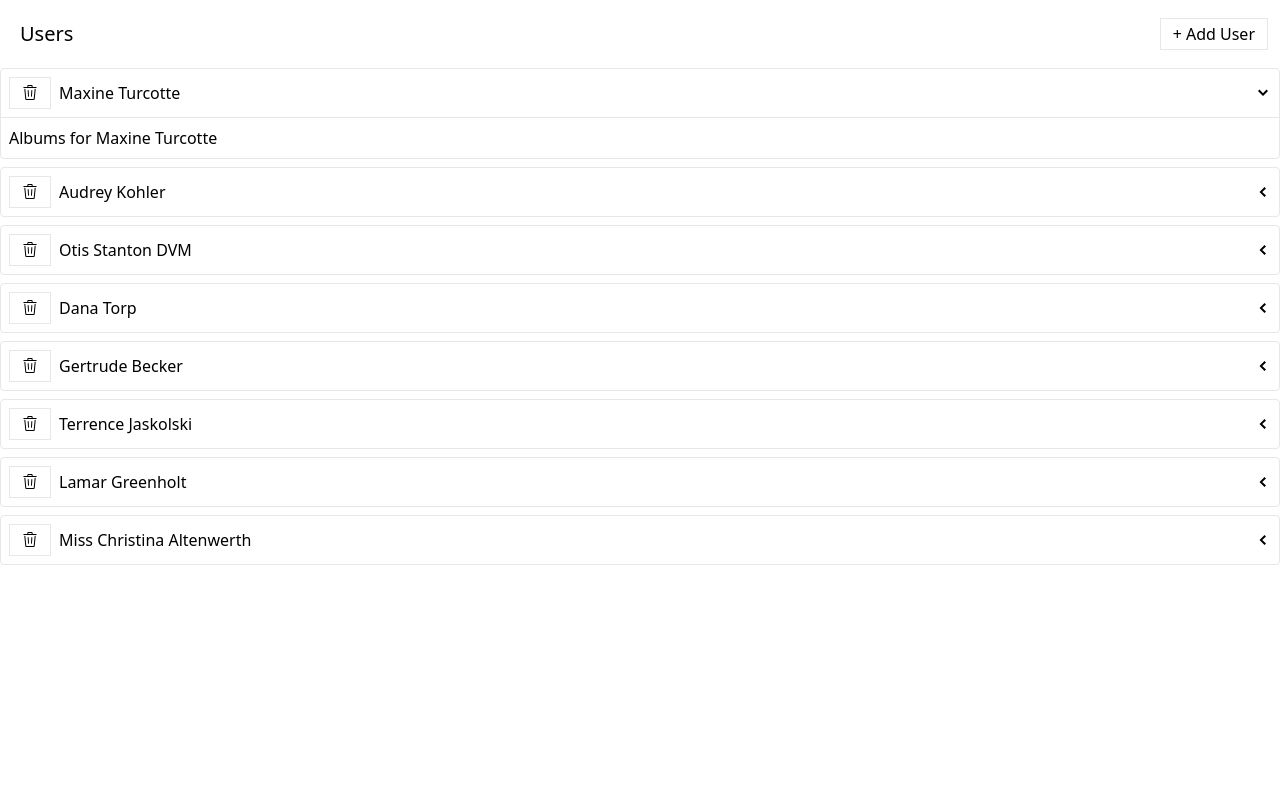
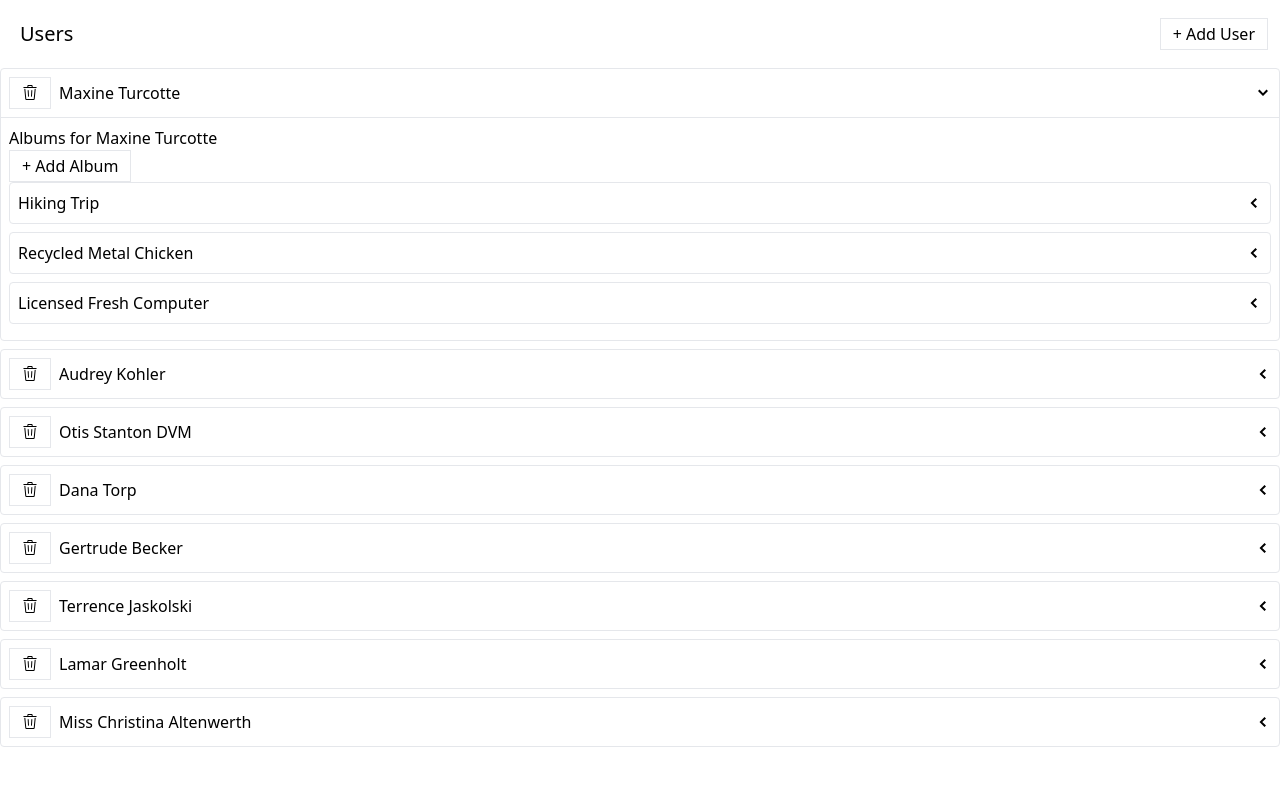
Before and after one commit to PrantoMollick/media-album-app-react-redux, a React (Create React App) app: page / in a window 1280 px wide. Both pictures are taken after a click on the element 1263 px from the left and 93 px from the top of the page. Shown: the top 786 px of the page. Built offline with nearby package versions, Linux system fonts and the light colour scheme; data requests are answered from the project's data file.

Commit message:
add mutation rtk query

```diff
--- a/db.json
+++ b/db.json
@@ -33,6 +33,22 @@
       "id": 12
     }
   ],
-  "albums": [],
+  "albums": [
+    {
+      "id": 10,
+      "title": "Hiking Trip",
+      "userId": 4
+    },
+    {
+      "userId": 4,
+      "title": "Recycled Metal Chicken",
+      "id": 11
+    },
+    {
+      "userId": 4,
+      "title": "Licensed Fresh Computer",
+      "id": 12
+    }
+  ],
   "photos": []
 }
--- a/src/components/AlbumsList.js
+++ b/src/components/AlbumsList.js
@@ -1,5 +1,43 @@
+import { useFetchAlbumsQuery, useAddAlbumMutation } from '../store';
+
+import Skeleton from './Skeleton';
+import ExpandablePanel from './ExpandablePanel';
+import Button from './Button';
+
 function AlbumsList({ user }) {
-  return <div>Albums for {user.name}</div>;
+  const { data, error, isLoading } = useFetchAlbumsQuery(user);
+  const [addAlbum, results] = useAddAlbumMutation();
+
+  const handleAddAlbum = () => {
+    addAlbum(user);
+  };
+
+  let content;
+  if (isLoading) {
+    content = <Skeleton times={3} />;
+  } else if (error) {
+    content = <div>Error loading albums!</div>;
+  } else {
+    content = data.map(album => {
+      const header = <div>{album.title}</div>;
+
+      return (
+        <ExpandablePanel key={album.id} header={header}>
+          List of photos in the album
+        </ExpandablePanel>
+      );
+    });
+  }
+
+  return (
+    <div>
+      <div>
+        Albums for {user.name}
+        <Button onClick={handleAddAlbum}>+ Add Album</Button>
+      </div>
+      <div>{content}</div>
+    </div>
+  );
 }
 
 export default AlbumsList;
--- /dev/null
+++ b/src/store/apis/albumsApi.js
@@ -0,0 +1,43 @@
+import { faker } from '@faker-js/faker';
+import { createApi, fetchBaseQuery } from '@reduxjs/toolkit/query/react';
+
+const albumsApi = createApi({
+  reducerPath: 'albums',
+  baseQuery: fetchBaseQuery({
+    baseUrl: 'http://localhost:3005',
+  }),
+
+  endpoints(builder) {
+    return {
+      addAlbum: builder.mutation({
+        invalidatesTags: ['Album'],
+        query: user => {
+          return {
+            url: '/albums',
+            method: 'POST',
+            body: {
+              userId: user.id,
+              title: faker.commerce.productName(),
+            },
+          };
+        },
+      }),
+
+      fetchAlbums: builder.query({
+        providesTags: ['Album'],
+        query: user => {
+          return {
+            url: '/albums',
+            params: {
+              userId: user.id,
+            },
+            method: 'GET',
+          };
+        },
+      }),
+    };
+  },
+});
+
+export const { useFetchAlbumsQuery, useAddAlbumMutation } = albumsApi;
+export { albumsApi };
--- a/src/store/index.js
+++ b/src/store/index.js
@@ -1,12 +1,23 @@
 import { configureStore } from '@reduxjs/toolkit';
 import { usersReducer } from './slices/usersSlice';
+import { setupListeners } from '@reduxjs/toolkit/query';
+import { albumsApi } from './apis/albumsApi';
 
 export const store = configureStore({
   reducer: {
     users: usersReducer,
+    [albumsApi.reducerPath]: albumsApi.reducer,
+  },
+
+  middleware: getDefaultMiddleware => {
+    return getDefaultMiddleware().concat(albumsApi.middleware);
   },
 });
+
+setupListeners(store.dispatch);
 
 export * from './thunks/fetchUsers';
 export * from './thunks/addUser';
 export * from './thunks/deleteUser';
+
+export { useFetchAlbumsQuery, useAddAlbumMutation } from './apis/albumsApi';
```
